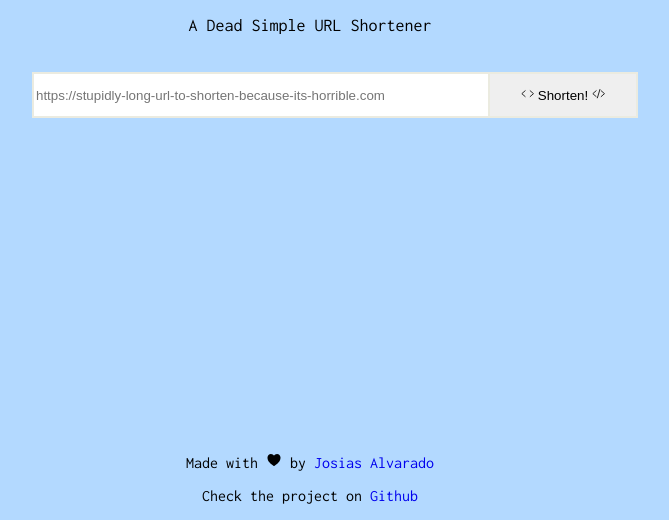
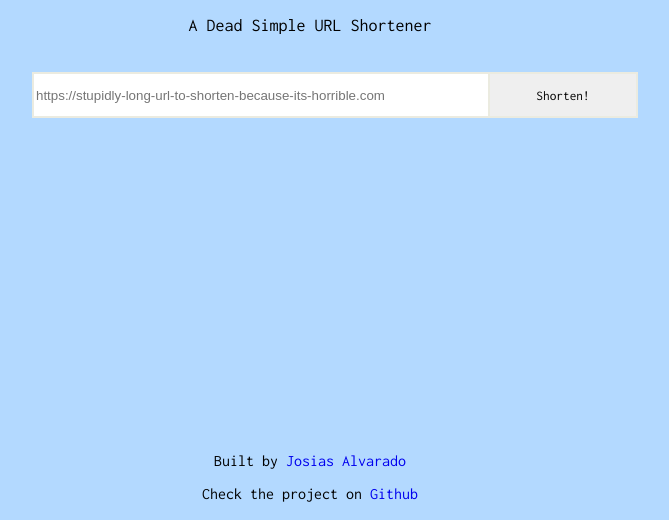
Before and after one commit to pointerish/Brevis, a Flask app: page / in a window 1280 px wide. Shown: the part 359-879 px from the top of the page, without its empty margins (330-999 px from the left). Run offline with Flask 2, Linux system fonts and the light colour scheme; some libraries are stand-ins or nearby versions.

Commit message:
Update CSS and HTML files

```diff
--- a/static/main/style.css
+++ b/static/main/style.css
@@ -1,5 +1,8 @@
 body {
   background-color: rgb(179, 217, 255);
+}
+
+.inconsolata {
   font-family: 'Inconsolata';
 }
 
@@ -19,7 +22,7 @@ body {
   margin: 0 auto;
   letter-spacing: .15em;
   animation:
-      typing 3.5s steps(40, end),
+    typing 2s steps(40, end),
     blink-caret .75s step-end infinite;
   }
 
@@ -60,7 +63,9 @@ body {
   height: 60px;
 }
 
-textarea:focus, input:focus{
+textarea:focus,
+input:focus,
+.submit-button:focus {
   outline: none;
 }
 
--- a/templates/home.html
+++ b/templates/home.html
@@ -4,7 +4,6 @@
     <meta charset="UTF-8">
     <meta name="viewport" content="width=device-width, initial-scale=1.0">
     <title>Brevish</title>
-    <script src="https://unpkg.com/ionicons@5.0.0/dist/ionicons.js"></script>
     <link href='https://fonts.googleapis.com/css?family=Inconsolata' rel='stylesheet'>
     <link rel="stylesheet" href="{{ url_for('static', filename='main/style.css') }}">
     <link rel="shortcut icon" type="image/x-icon" href="{{ url_for('static', filename='favicon.svg')}}"/>
@@ -12,18 +11,16 @@
 <body>
     <div class="d-flex main-container">
         <header class="header-contents">
-            <h1 class="t-align header-title">Brevish</h1>
-            <p class="t-align header-description">A Dead Simple URL Shortener</p>
+            <h1 class="inconsolata t-align header-title">Brevish</h1>
+            <p class="inconsolata t-align header-description">A Dead Simple URL Shortener</p>
         </header>
         <main class="main-wrapper">
             <div class="form-wrapper">
                 <form action="/shorten" method="POST">
-                    <div class="form-container">
+                    <div class="inconsolata form-container">
                         <input class="f-size" type="text" placeholder="https://stupidly-long-url-to-shorten-because-its-horrible.com"/>
                         <button class ="f-size submit-button" type="submit">
-                            <ion-icon name="code-outline"></ion-icon>
-                                Shorten!
-                            <ion-icon name="code-slash-outline"></ion-icon>
+                            <span class="inconsolata">Shorten!</span>
                         </button>
                     </div>
                     <div id="shortened-url"></div>
@@ -32,8 +29,8 @@
         </main>
     </div>
     <footer>
-        <div class="footer-text">
-            <p>Made with <ion-icon name="heart"></ion-icon> by <a class="author-name" href="https://github.com/pointerish">Josias Alvarado</a></p>
+        <div class="inconsolata footer-text">
+            <p>Built by <a class="author-name" href="https://github.com/pointerish">Josias Alvarado</a></p>
             <p>Check the project on <a href="https://github.com/pointerish/Brevis">Github</a></p>
         </div>
     </footer>
```
Lines whose indentation alone changed are shown as unchanged.
